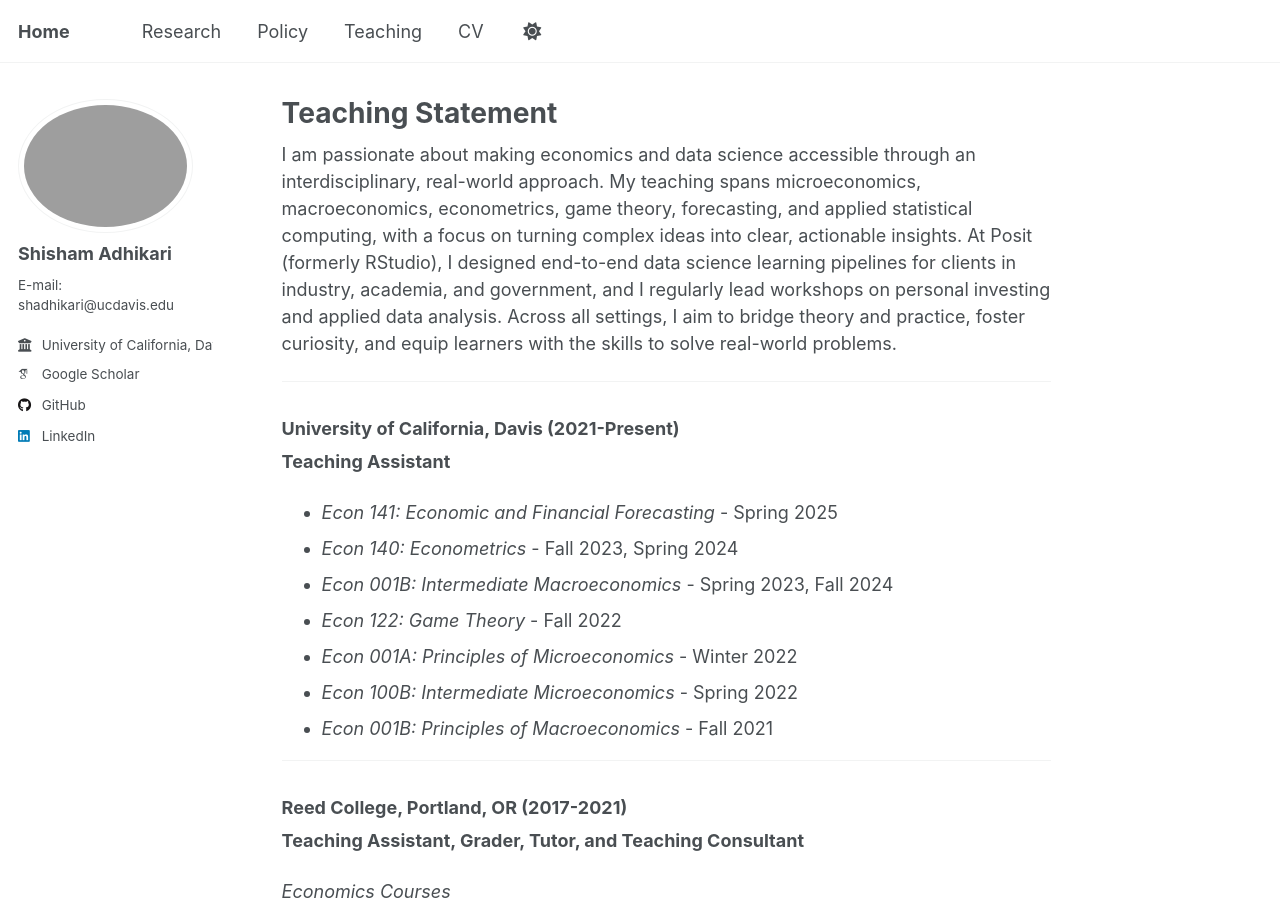
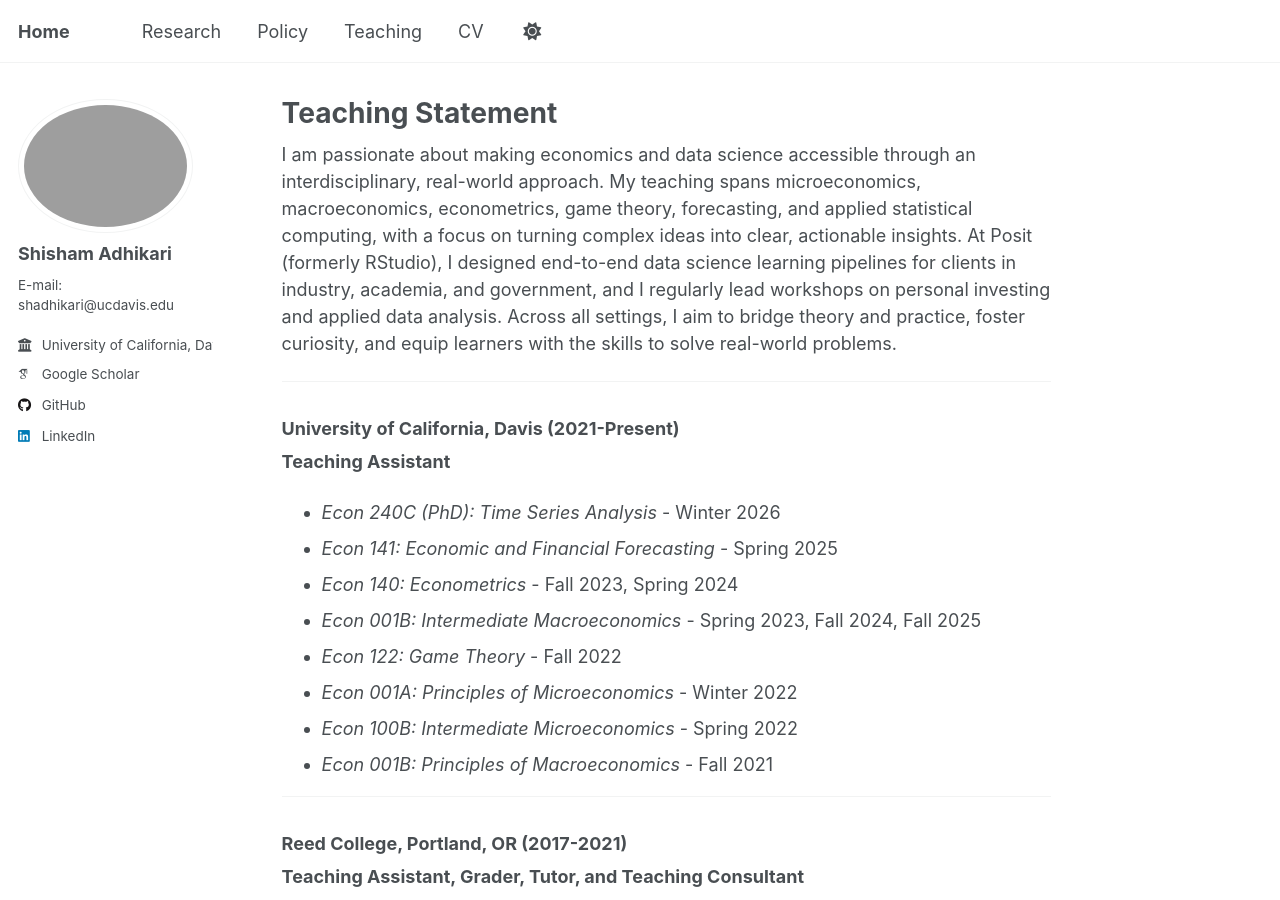
Before and after one commit to adhikars11/shadhikari, a Jekyll site: the page built from _pages/teaching_exp.md, in a window 1280 px wide and 900 px high. Built offline with Jekyll 4.4.1, drawn with Linux system fonts in a browser that asks for light colours; some web fonts are replaced.

Commit message:
Update teaching experience for Econ 001B course

```diff
--- a/_pages/teaching_exp.md
+++ b/_pages/teaching_exp.md
@@ -12,9 +12,11 @@ I am passionate about making economics and data science accessible through an in
 ### University of California, Davis (2021-Present)
 
 **Teaching Assistant**
+
+- *Econ 240C (PhD): Time Series Analysis* - Winter 2026
 - *Econ 141: Economic and Financial Forecasting* - Spring 2025
 - *Econ 140: Econometrics* - Fall 2023, Spring 2024
-- *Econ 001B: Intermediate Macroeconomics* - Spring 2023, Fall 2024
+- *Econ 001B: Intermediate Macroeconomics* - Spring 2023, Fall 2024, Fall 2025
 - *Econ 122: Game Theory* - Fall 2022
 - *Econ 001A: Principles of Microeconomics* - Winter 2022
 - *Econ 100B: Intermediate Microeconomics* - Spring 2022
```
